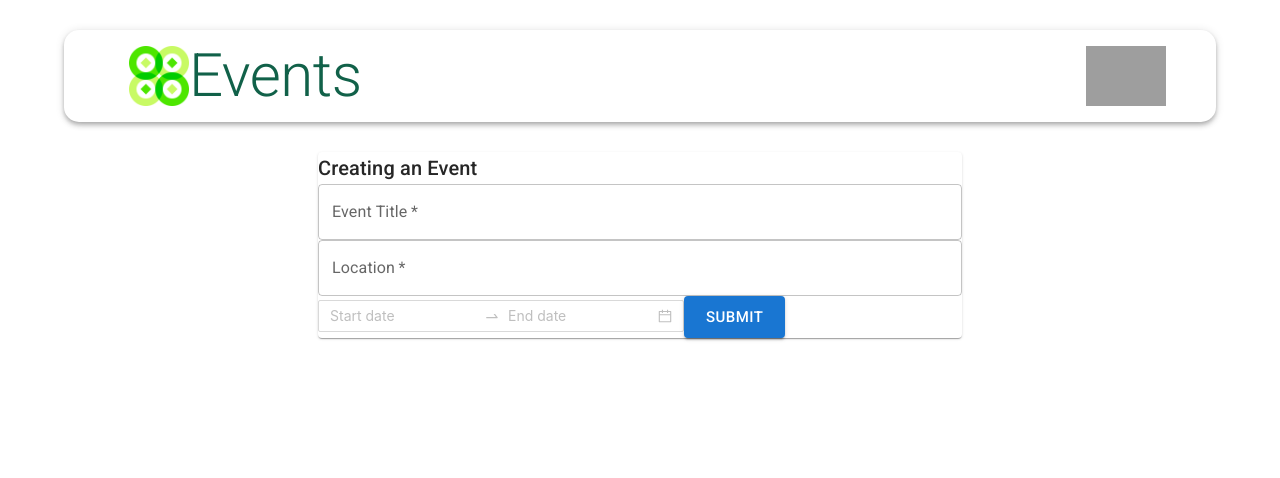
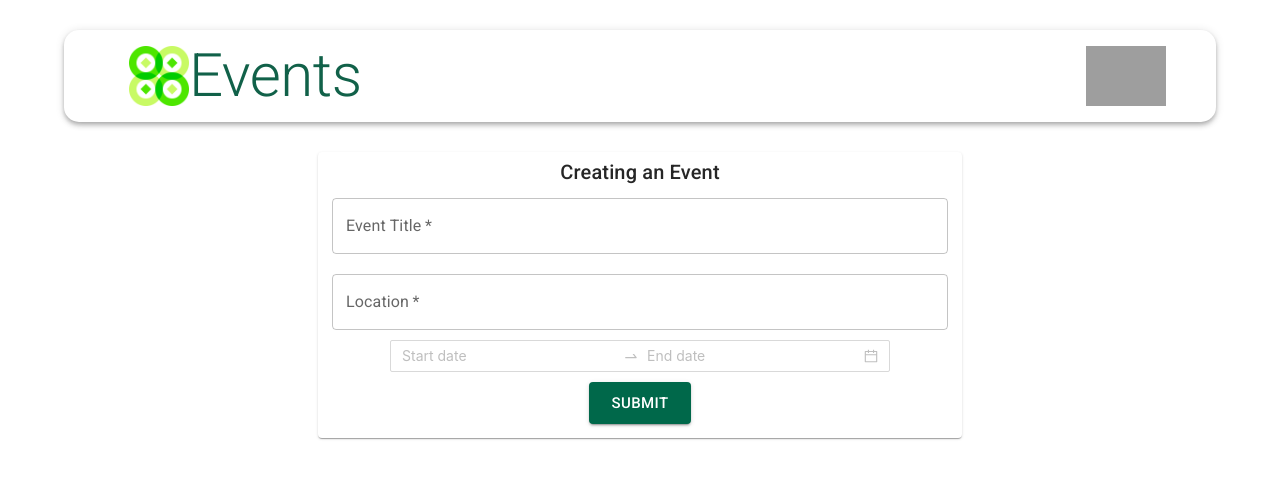
Before and after one commit to FloareDeMai/events-app, a React (Create React App) app in the folder client/: page /manage-event in a window 1280 px wide. Shown: the top 478 px of the page. Built offline with nearby package versions, Linux system fonts and the light colour scheme; grey boxes are pictures that could not be loaded.

Commit message:
added style to Form

```diff
--- a/client/src/components/ManageEvent/DateRangePicker.js
+++ b/client/src/components/ManageEvent/DateRangePicker.js
@@ -7,16 +7,18 @@ function DateRangePicker(props) {
     const dateFormat = "DD-MM-YYYY";
     console.log(props)
     return (
+
         <Space direction="vertical" size={12}>
             <RangePicker
+                style={{width: "500px"}}
                 format={dateFormat}
-                className="rounded-full"
                 disabledDate={(current) => {
                     return moment().add(-1, "days") >= current;
                 }}
                 onChange={props.handleDates}
             />
         </Space>
+
     )
 
 }
--- a/client/src/components/ManageEvent/FormEvent.js
+++ b/client/src/components/ManageEvent/FormEvent.js
@@ -48,8 +48,9 @@ function FormEvent() {
         <Container>
             <Grid container justifyContent="center">
                 <Grid item xs={12} sm={7}>
-                    <Paper>
+                    <Paper className={classes.paper}>
                         <form
+                            className={`${classes.root} ${classes.form}`}
                             autoComplete="off"
                             onSubmit={handleSubmit}>
                             <Typography variant="h6">
@@ -76,7 +77,10 @@ function FormEvent() {
                                     setEventData({...eventData, location: e.target.value})}
                             />
                             <DateRangePicker handleDates={handleDates}/>
+
+                            <Container className={classes.buttonContainer}>
                                 <Button
+                                    className={classes.buttonSubmit}
                                     variant="contained"
                                     color="primary"
                                     size="large"
@@ -84,6 +88,8 @@ function FormEvent() {
                                 >
                                     Submit
                                 </Button>
+                            </Container>
+
                         </form>
                     </Paper>
                 </Grid>
--- a/client/src/components/ManageEvent/styles.js
+++ b/client/src/components/ManageEvent/styles.js
@@ -1,5 +1,37 @@
 import { makeStyles } from "@mui/styles";
 
 export default makeStyles(() => ({
+    root: {
+        "& .MuiTextField-root": {
+            margin: "10px",
+        },
+    },
+    paper: {
+        padding: "4px",
+    },
+    date: {
+        marginTop: "10px",
+    },
+    form: {
+        display: "flex",
+        flexWrap: "wrap",
+        justifyContent: "center",
+    },
+    fileInput: {
+        width: "97%",
+        margin: "10px 0",
+    },
+    buttonSubmit: {
+        "&:hover": {
+            backgroundColor: "#00AA57",
+        },
+        margin: "0 auto",
+        backgroundColor: "#00684A",
+    },
+    buttonContainer: {
+        display: "flex",
+        alignItems: "center",
+        padding: "10px"
 
+    }
 }));
```
Lines whose indentation alone changed are shown as unchanged.
